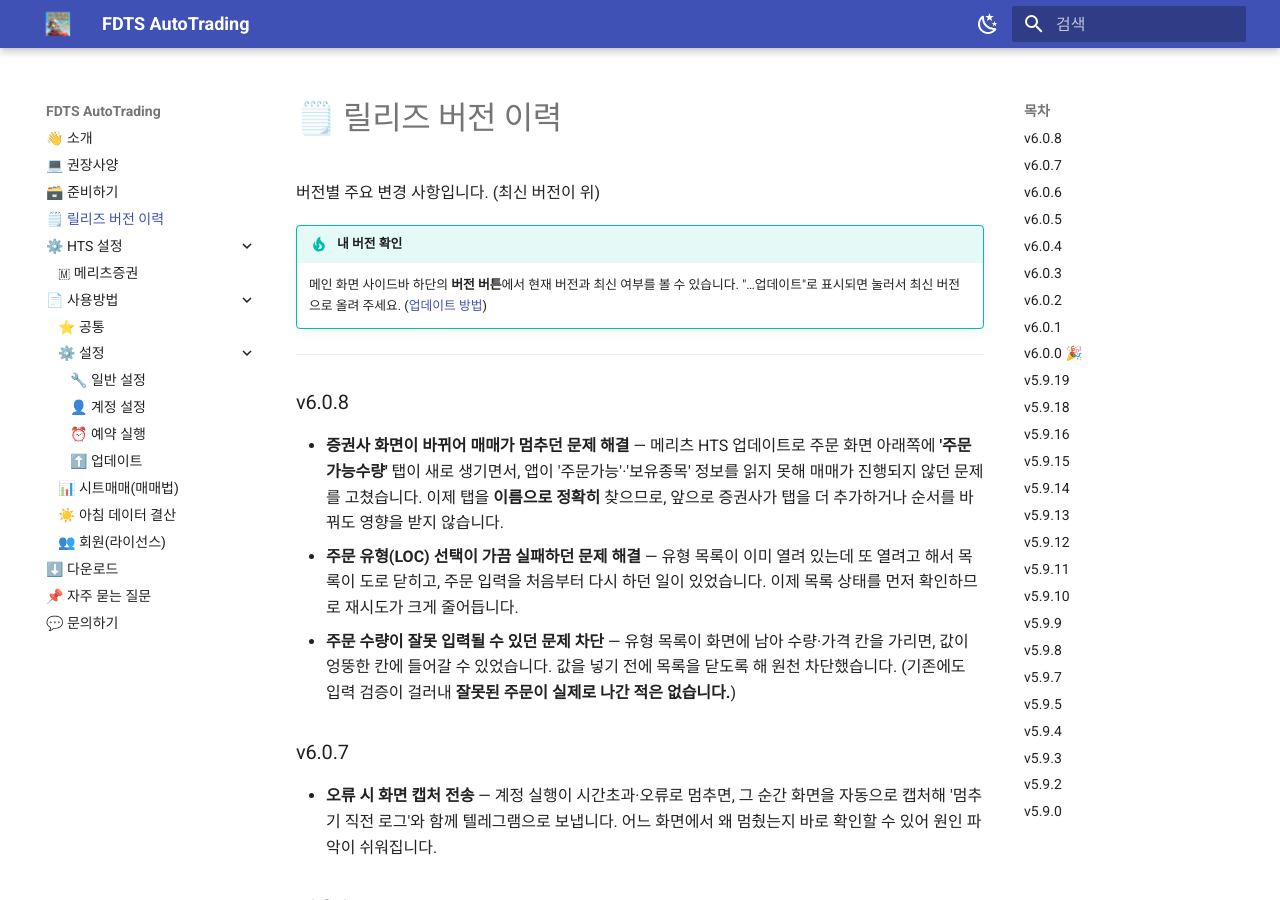
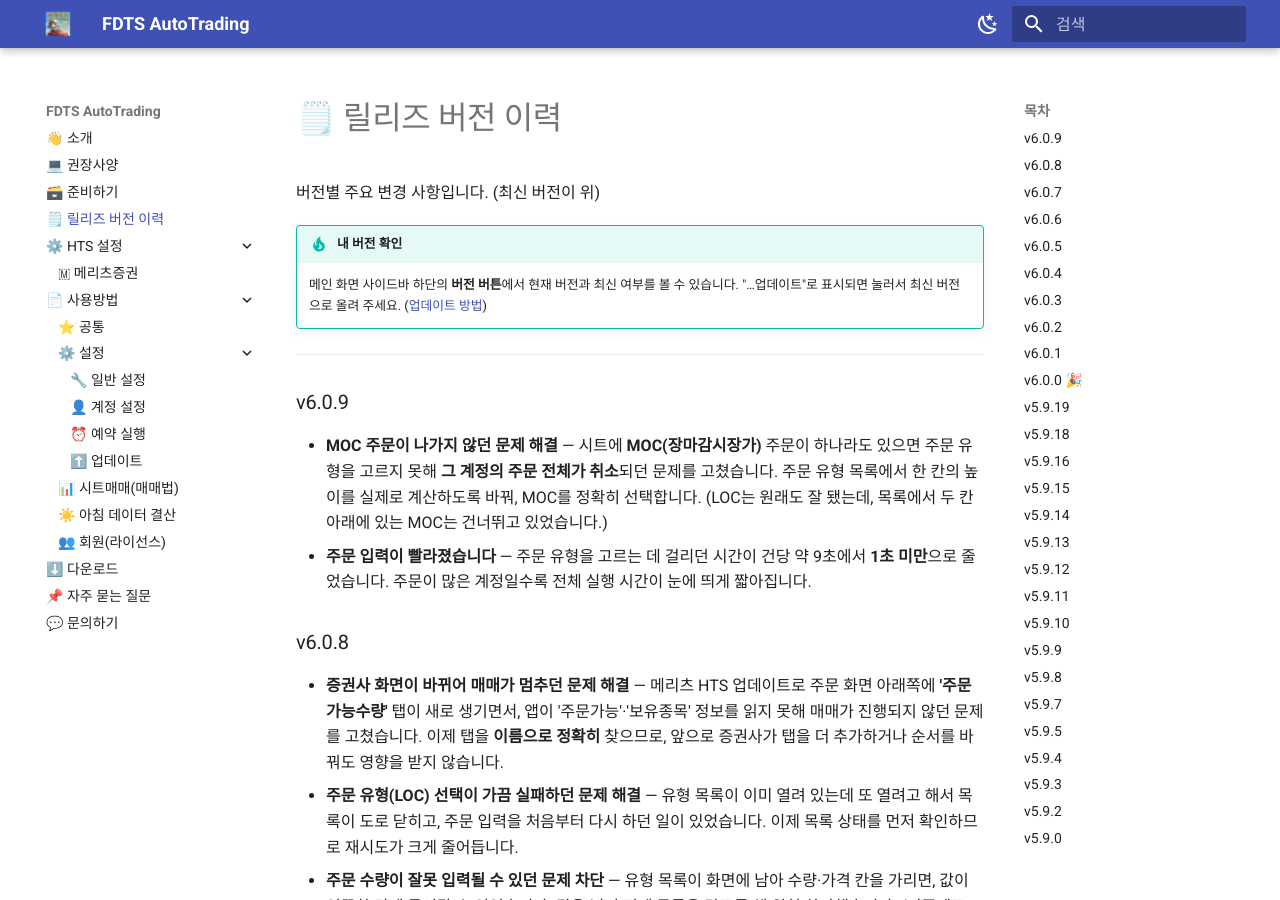
Before and after one commit to roykimever/FDTS-Dist, an MkDocs documentation site: the page built from docs/releases.md, in a window 1280 px wide and 900 px high. Built offline with MkDocs 1.6.1 and Material for MkDocs 9.7.7, drawn with Linux system fonts in a browser that asks for light colours.

Commit message:
docs: v6.0.9 릴리즈 노트 추가
MOC 주문이 나가지 않던 문제(유형 드롭다운 행 높이 오차) 해결과
주문 유형 선택 속도 개선을 지인용 표현으로 기록.

Co-Authored-By: Claude Opus 5 <noreply@anthropic.com>

```diff
--- a/docs/releases.md
+++ b/docs/releases.md
@@ -6,6 +6,10 @@
     메인 화면 사이드바 하단의 **버전 버튼**에서 현재 버전과 최신 여부를 볼 수 있습니다. "…업데이트"로 표시되면 눌러서 최신 버전으로 올려 주세요. ([업데이트 방법](usage/update.md))
 
 ---
+
+### v6.0.9
+- **MOC 주문이 나가지 않던 문제 해결** — 시트에 **MOC(장마감시장가)** 주문이 하나라도 있으면 주문 유형을 고르지 못해 **그 계정의 주문 전체가 취소**되던 문제를 고쳤습니다. 주문 유형 목록에서 한 칸의 높이를 실제로 계산하도록 바꿔, MOC를 정확히 선택합니다. (LOC는 원래도 잘 됐는데, 목록에서 두 칸 아래에 있는 MOC는 건너뛰고 있었습니다.)
+- **주문 입력이 빨라졌습니다** — 주문 유형을 고르는 데 걸리던 시간이 건당 약 9초에서 **1초 미만**으로 줄었습니다. 주문이 많은 계정일수록 전체 실행 시간이 눈에 띄게 짧아집니다.
 
 ### v6.0.8
 - **증권사 화면이 바뀌어 매매가 멈추던 문제 해결** — 메리츠 HTS 업데이트로 주문 화면 아래쪽에 **'주문가능수량'** 탭이 새로 생기면서, 앱이 '주문가능'·'보유종목' 정보를 읽지 못해 매매가 진행되지 않던 문제를 고쳤습니다. 이제 탭을 **이름으로 정확히** 찾으므로, 앞으로 증권사가 탭을 더 추가하거나 순서를 바꿔도 영향을 받지 않습니다.
```
